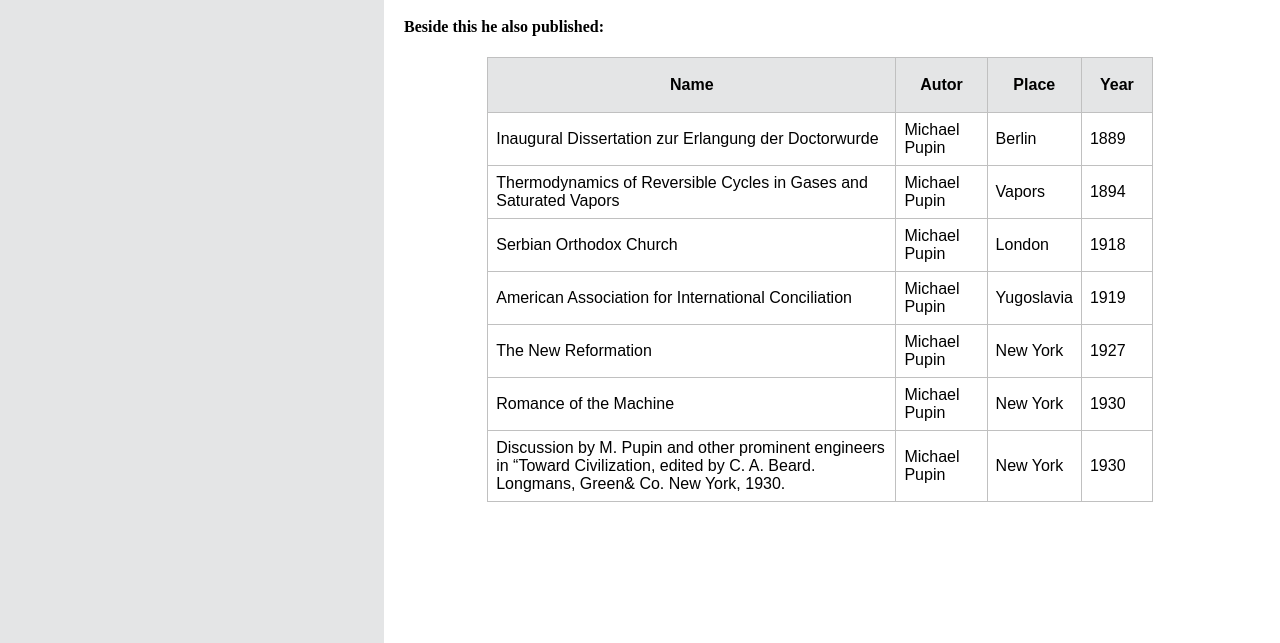
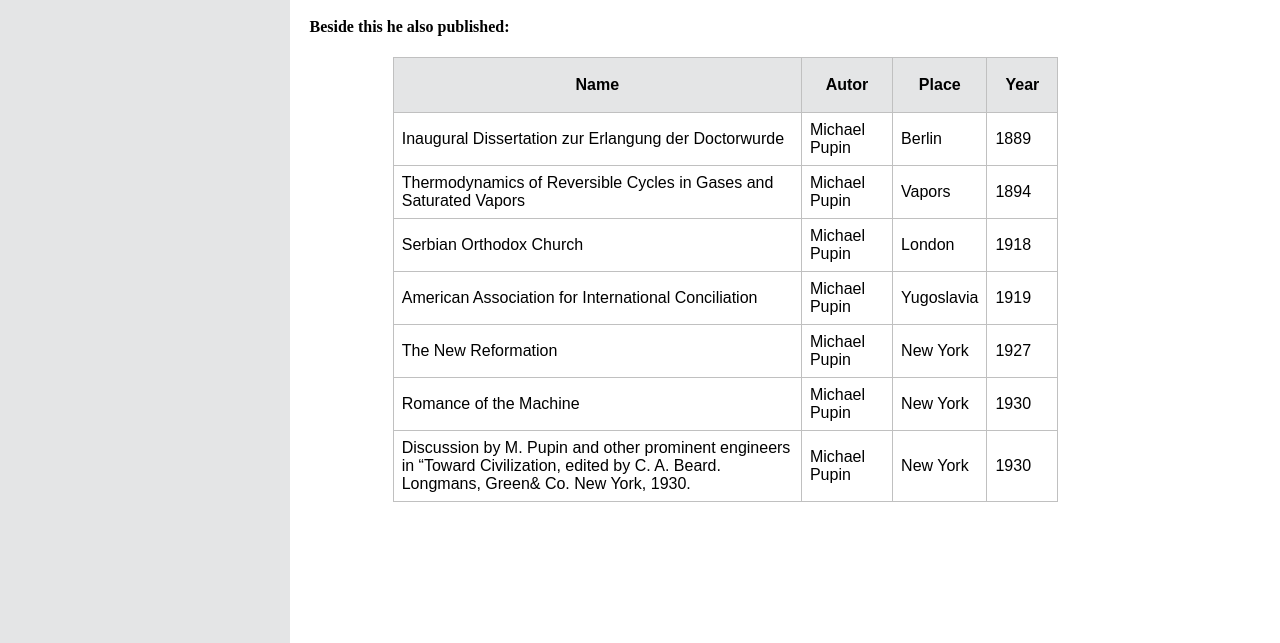
Before and after one commit to ZoranSimic94/Zadatak, a plain HTML site: page literary-work.html in a window 1280 px wide. Shown: the part 157-800 px from the top of the page. Drawn offline with Linux system fonts and the light colour scheme.

Commit message:
Update literary-work.html

```diff
--- a/literary-work.html
+++ b/literary-work.html
@@ -13,7 +13,7 @@
 
         #left {
             float: left;
-            width: 30%;
+            Î Î width: 30%;
             overflow: hidden;
             color: #2a2c36;
             font-family: Arial, Helvetica, sans-serif;
@@ -65,12 +65,6 @@
         #heading {
             background-color: #e4e5e6;
         }
-
-
-
-
-
-
     </style>
 </head>
 
```
